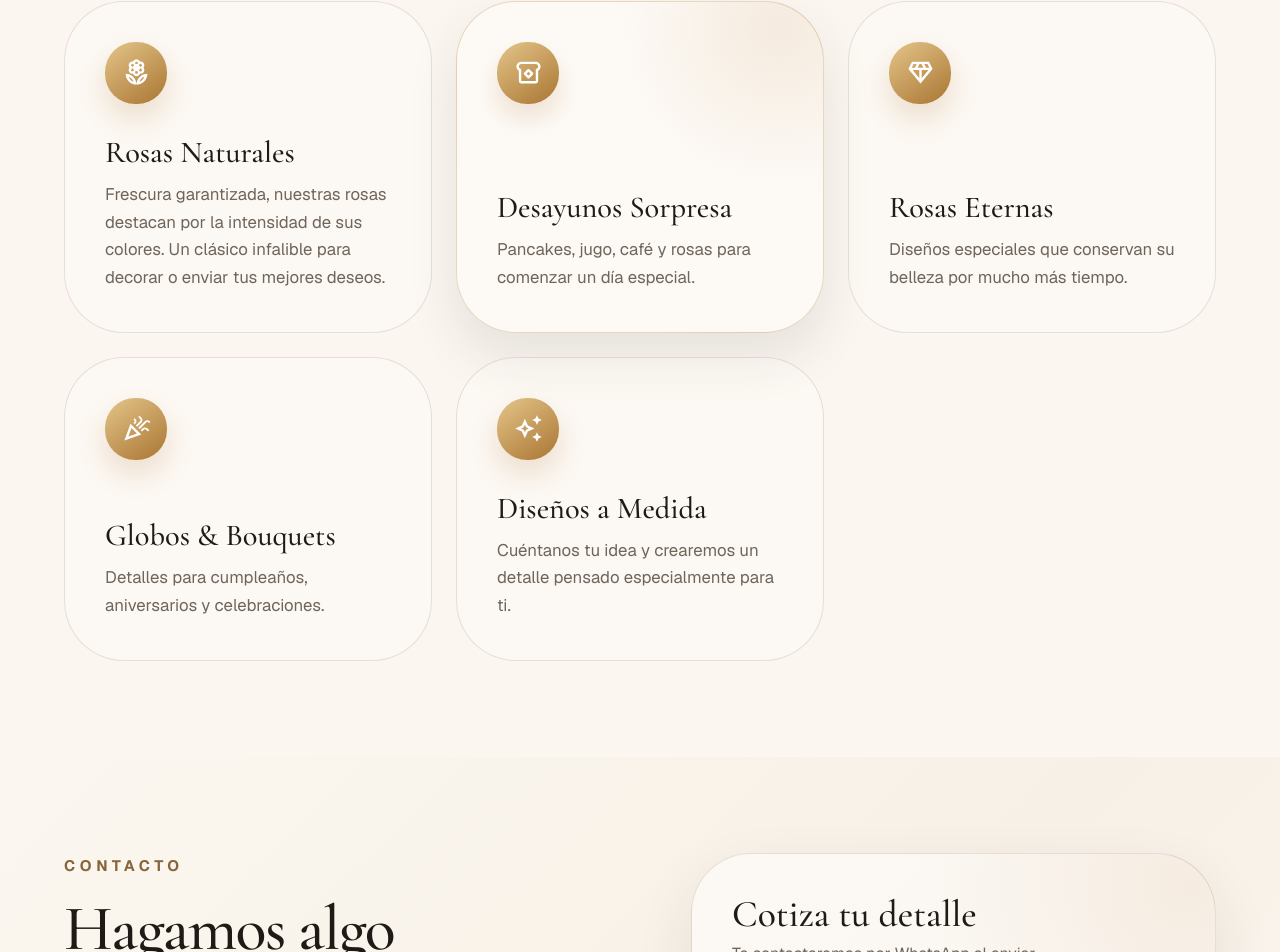
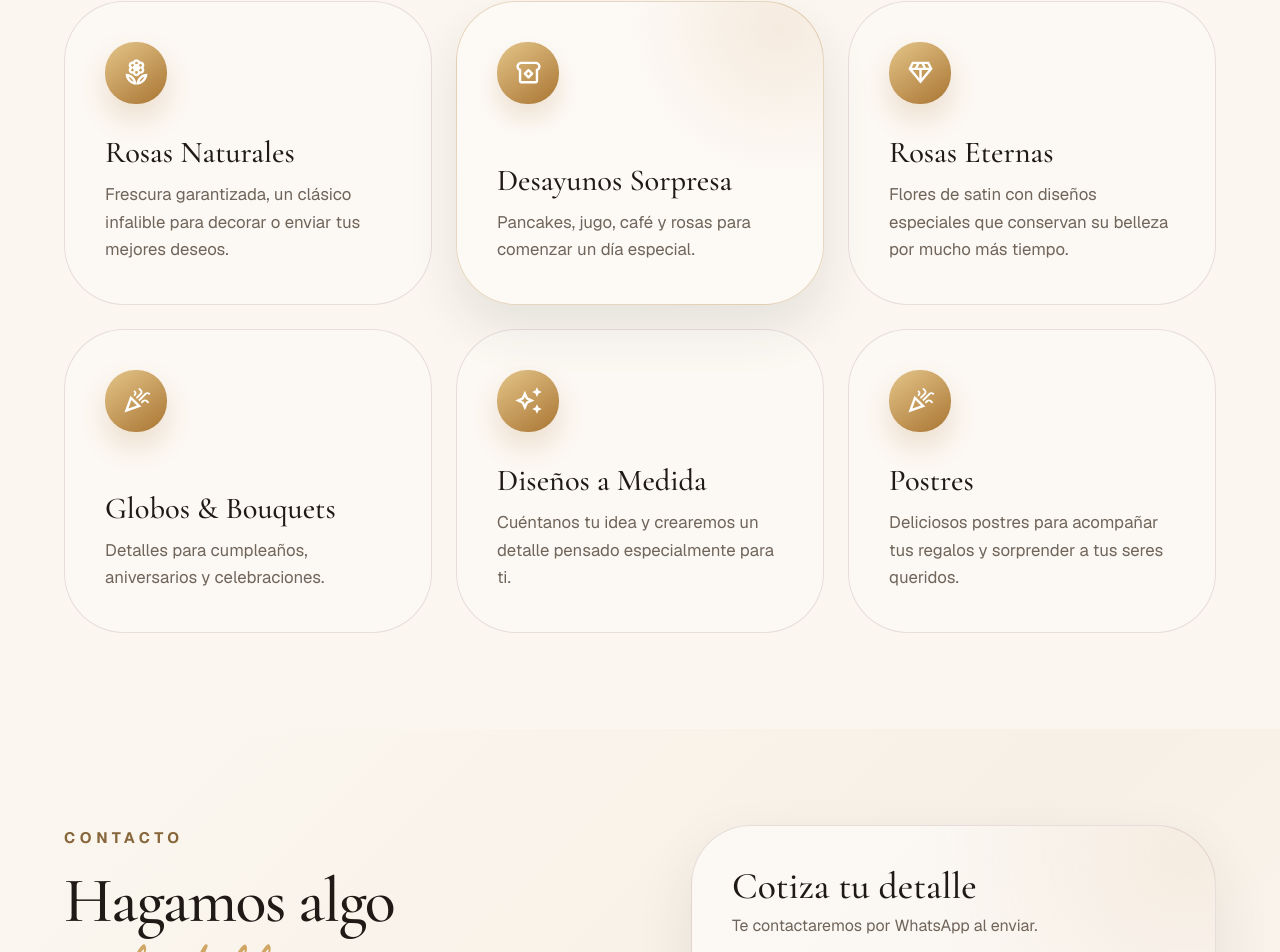
Before and after one commit to Gabyyy27/Interiano-Bloom-Studio, a Next.js app: page / in a window 1280 px wide. Shown: the part 1925-2877 px from the top of the page. Built offline with nearby package versions, Linux system fonts and the light colour scheme; no server answers; the database is empty; what @mui/material-nextjs would draw is missing.

Commit message:
mejora area de servicios rosas naturales

```diff
--- a/components/home/ServicesSection.tsx
+++ b/components/home/ServicesSection.tsx
@@ -20,7 +20,7 @@ const services: Service[] = [
   {
     title: "Rosas Naturales",
     description:
-      "Frescura garantizada, nuestras rosas destacan por la intensidad de sus colores. Un clásico infalible para decorar o enviar tus mejores deseos.",
+      "Frescura garantizada, un clásico infalible para decorar o enviar tus mejores deseos.",
     icon: <LocalFloristOutlinedIcon />,
   },
   {
@@ -33,7 +33,7 @@ const services: Service[] = [
   {
     title: "Rosas Eternas",
     description:
-      "Diseños especiales que conservan su belleza por mucho más tiempo.",
+      "Flores de satin con diseños especiales que conservan su belleza por mucho más tiempo.",
     icon: <DiamondOutlinedIcon />,
   },
   {
@@ -48,6 +48,12 @@ const services: Service[] = [
       "Cuéntanos tu idea y crearemos un detalle pensado especialmente para ti.",
     icon: <AutoAwesomeOutlinedIcon />,
   },
+  {
+    title: "Postres",
+    description:
+      "Deliciosos postres para acompañar tus regalos y sorprender a tus seres queridos.",
+    icon: <CelebrationOutlinedIcon />,
+  }
 ];
 
 export default function ServicesSection() {
```
